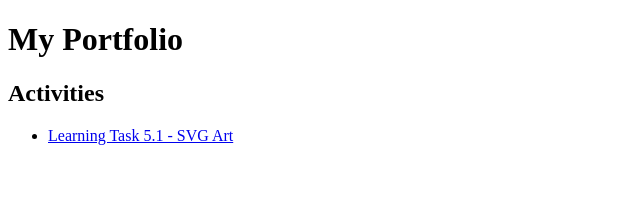
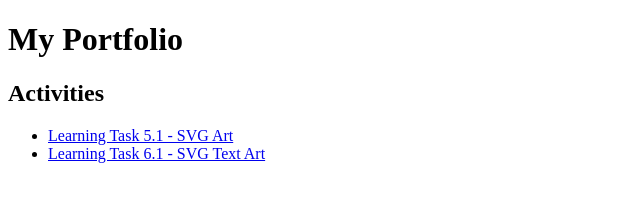
Before and after one commit to s1210591-pixel/portfolio, a plain HTML site: page index.html in a window 1280 px wide. Shown: the whole page, without its empty margins (0-640 px from the left). Drawn offline with Linux system fonts and the light colour scheme.

Commit message:
Update index.html

```diff
--- a/index.html
+++ b/index.html
@@ -9,6 +9,7 @@
   <h2>Activities</h2>
   <ul>
     <li><a href="SVG/learning_task_5_1.html">Learning Task 5.1 - SVG Art</a></li>
+    <li><a href="SVG/learning_task_6_1.html">Learning Task 6.1 - SVG Text Art</a></li>
   </ul>
 </body>
 </html>
```
